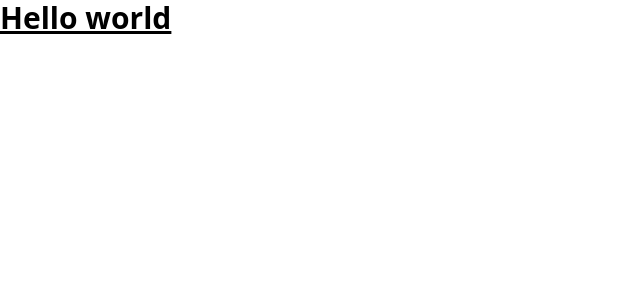
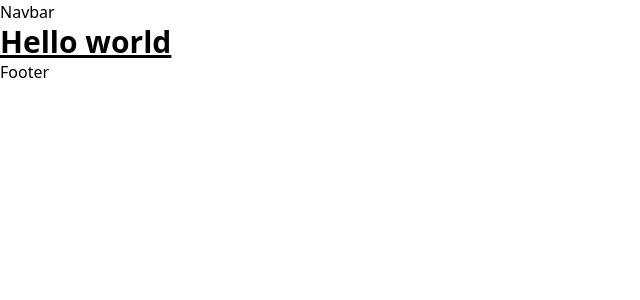
Before and after one commit to SashaMihalache/nft_marketplace_client, a Next.js app: page / in a window 1280 px wide. Shown: the top 300 px of the page, without its empty margins (0-640 px from the left). Built offline with nearby package versions, Linux system fonts and the light colour scheme.

Commit message:
basic layout structure

```diff
--- /dev/null
+++ b/components/Footer.tsx
@@ -0,0 +1,7 @@
+import React from 'react';
+
+const Footer = () => {
+  return <div>Footer</div>;
+};
+
+export default Footer;
--- /dev/null
+++ b/components/Navbar.tsx
@@ -0,0 +1,7 @@
+import React from 'react';
+
+const Navbar = () => {
+  return <div>Navbar</div>;
+};
+
+export default Navbar;
--- /dev/null
+++ b/components/index.tsx
@@ -0,0 +1,4 @@
+import Navbar from './Navbar';
+import Footer from './Footer';
+
+export { Navbar, Footer };
--- a/pages/_app.tsx
+++ b/pages/_app.tsx
@@ -1,6 +1,22 @@
-import '../styles/globals.css'
-import type { AppProps } from 'next/app'
+import { ThemeProvider } from 'next-themes';
+import type { AppProps } from 'next/app';
+
+import '../styles/globals.css';
+import { Navbar, Footer } from '../components';
+import Script from 'next/script';
 
 export default function App({ Component, pageProps }: AppProps) {
-  return <Component {...pageProps} />
+  return (
+    <ThemeProvider attribute="class">
+      <div className="dark:bg-nft-dark bg-white min-h-screen">
+        <Navbar />
+        <Component {...pageProps} />
+        <Footer />
+      </div>
+      <Script
+        src="https://kit.fontawesome.com/bd02c20ed3.js"
+        crossOrigin="anonymous"
+      />
+    </ThemeProvider>
+  );
 }
--- /dev/null
+++ b/pages/create-nft.tsx
@@ -0,0 +1,7 @@
+import React from 'react';
+
+const CreateNFT = () => {
+  return <div>CreateNFT</div>;
+};
+
+export default CreateNFT;
--- /dev/null
+++ b/pages/created-nft.tsx
@@ -0,0 +1,7 @@
+import React from 'react';
+
+const CreatedNFTs = () => {
+  return <div>CreatedNFTs</div>;
+};
+
+export default CreatedNFTs;
--- /dev/null
+++ b/pages/my-nfts.tsx
@@ -0,0 +1,7 @@
+import React from 'react';
+
+const MyNFTS = () => {
+  return <div>MyNFTS</div>;
+};
+
+export default MyNFTS;
--- /dev/null
+++ b/pages/nft-details.tsx
@@ -0,0 +1,7 @@
+import React from 'react';
+
+const NFTDetails = () => {
+  return <div>NFTDetails</div>;
+};
+
+export default NFTDetails;
--- /dev/null
+++ b/pages/resell-nft.tsx
@@ -0,0 +1,7 @@
+import React from 'react';
+
+const ResellNFT = () => {
+  return <div>ResellNFT</div>;
+};
+
+export default ResellNFT;
```
